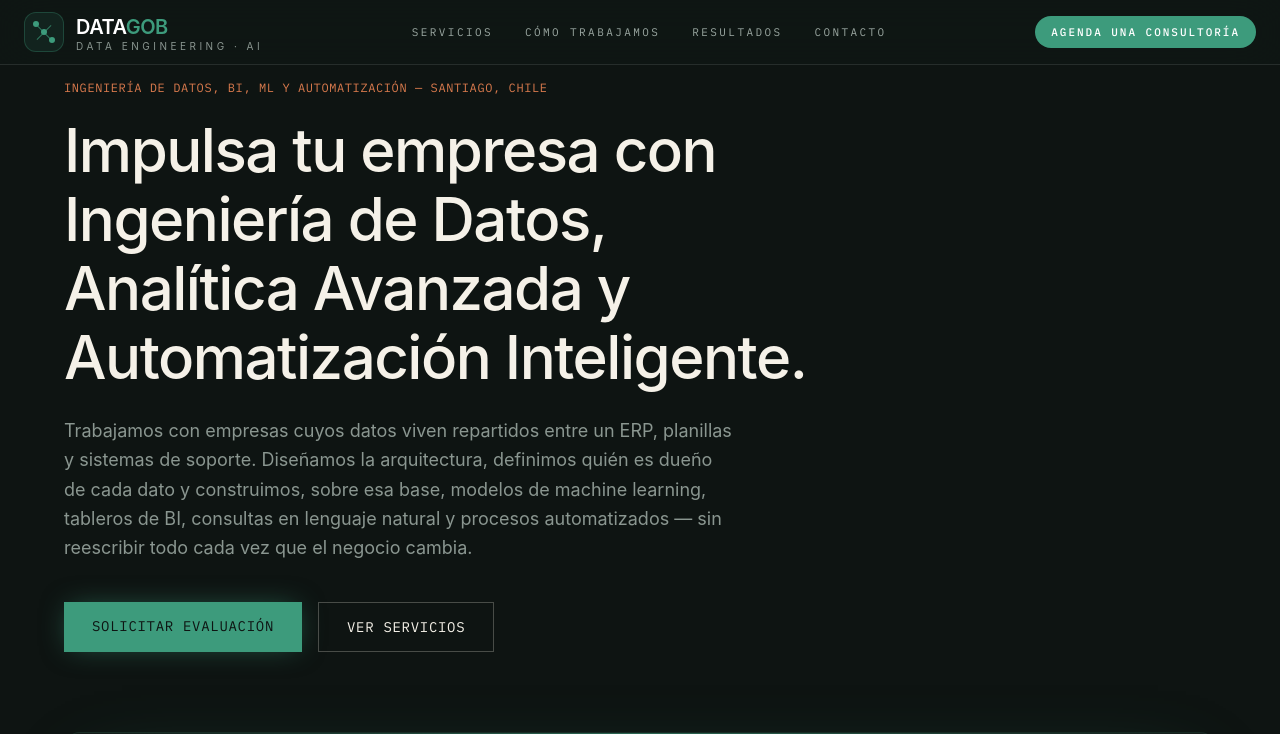
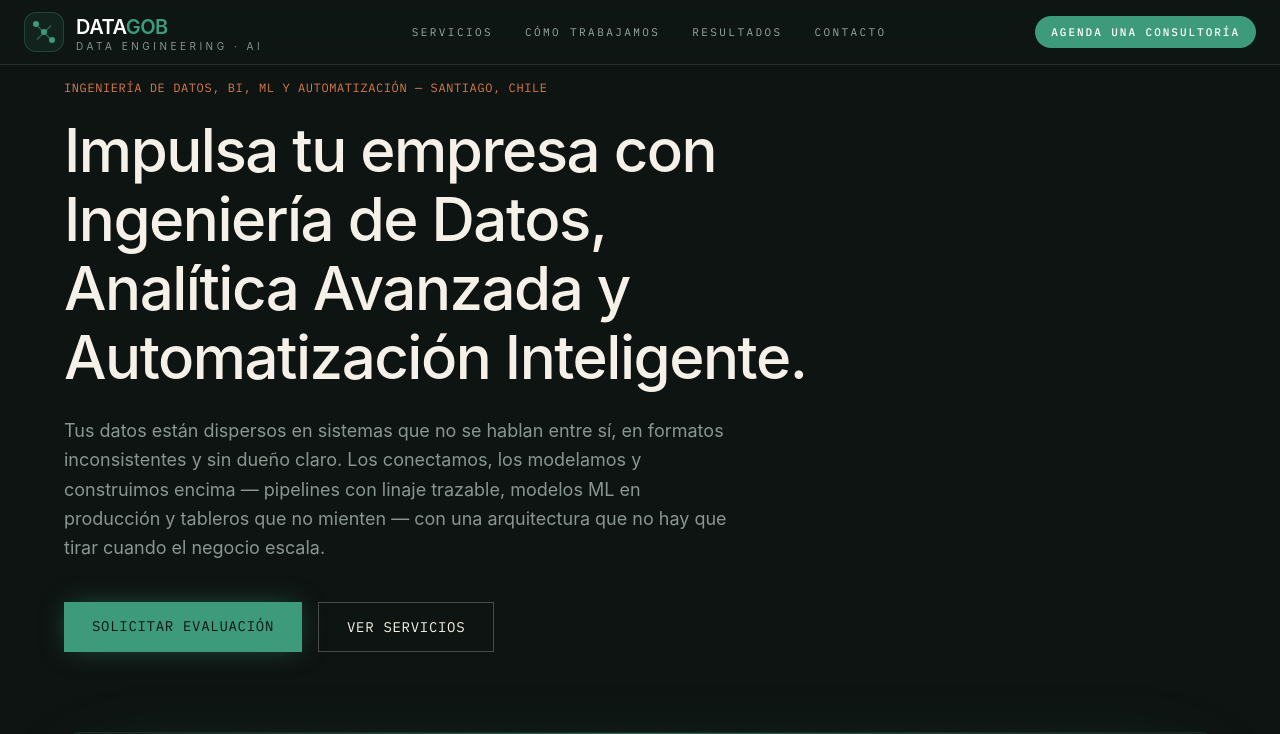
Before and after one commit to mrtnoo/data-gob, a Next.js app: page / in a window 1280 px wide. Shown: the top 734 px of the page. Built offline with nearby package versions, Linux system fonts and the light colour scheme.

Commit message:
cambio encabezado servicios

```diff
--- a/app/page.tsx
+++ b/app/page.tsx
@@ -856,12 +856,11 @@ export default function Home() {
             </h1>
 
             <p className="mt-6 max-w-2xl text-lg leading-relaxed text-[#8A9690]">
-              Trabajamos con empresas cuyos datos viven repartidos entre un
-              ERP, planillas y sistemas de soporte. Diseñamos la arquitectura,
-              definimos quién es dueño de cada dato y construimos, sobre esa
-              base, modelos de machine learning, tableros de BI, consultas en
-              lenguaje natural y procesos automatizados — sin reescribir todo
-              cada vez que el negocio cambia.
+              Tus datos están dispersos en sistemas que no se hablan entre sí,
+              en formatos inconsistentes y sin dueño claro. Los conectamos,
+              los modelamos y construimos encima — pipelines con linaje
+              trazable, modelos ML en producción y tableros que no mienten —
+              con una arquitectura que no hay que tirar cuando el negocio escala.
             </p>
 
             <div className="mt-10 flex flex-wrap gap-4">
```
